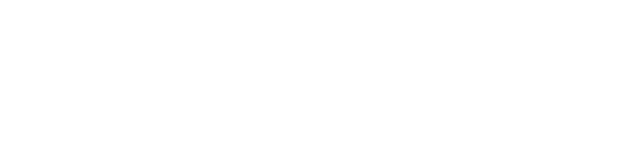
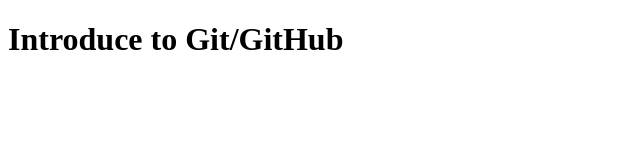
Before and after one commit to NycoChavanoud/Hello-World, a plain HTML site: page index.html in a window 1280 px wide. Shown: the whole page, without its empty margins (0-640 px from the left). Drawn offline with Linux system fonts and the light colour scheme.

Commit message:
add H1
I add h1 title in the body!

```diff
--- a/index.html
+++ b/index.html
@@ -7,6 +7,7 @@
     <title>hello World by Nyco</title>
 </head>
 <body>
+    <h1> Introduce to Git/GitHub </h1>
 
 </body>
 </html>
```
